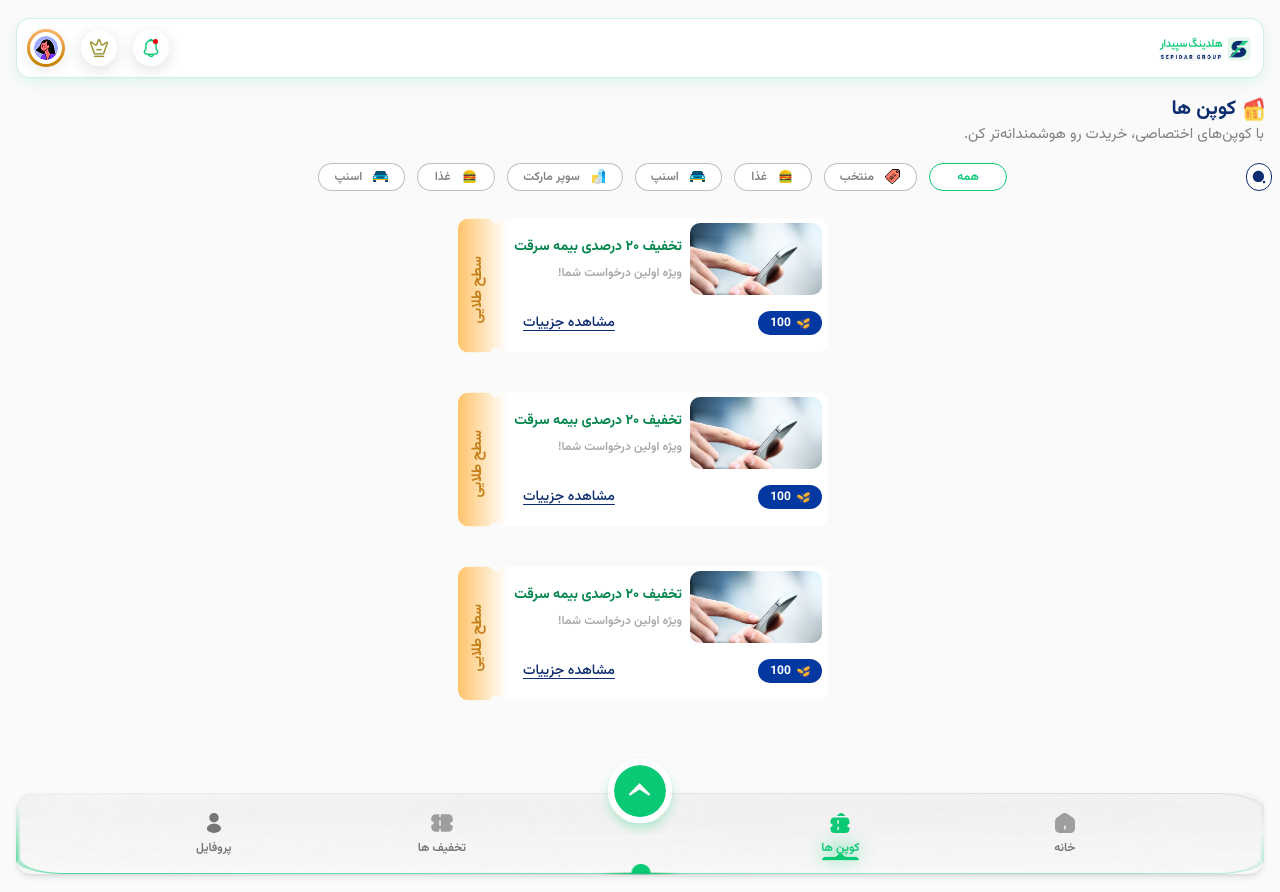
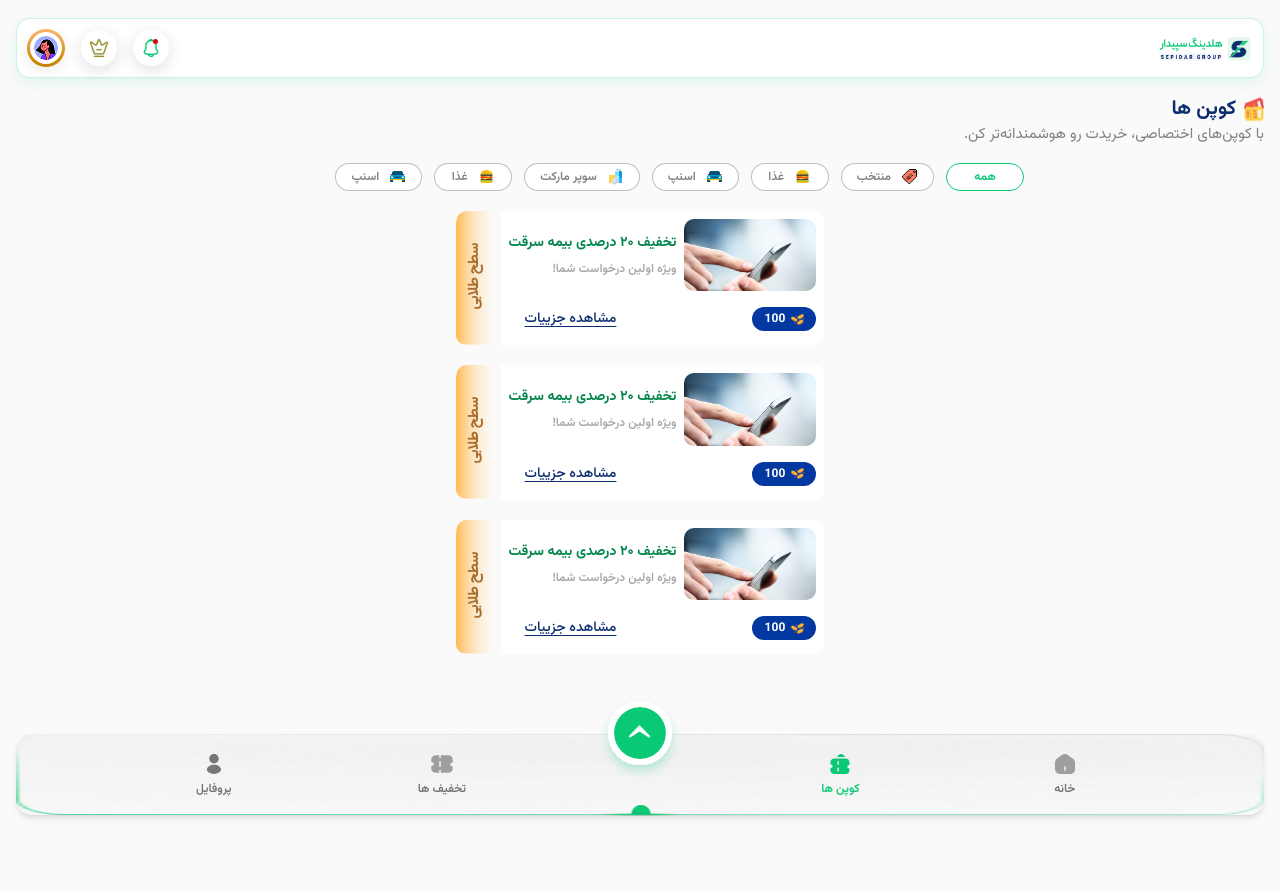
Before and after one commit to mahdimazhabi/club-dashbord, a React (Vite) app: page /plans in a window 1280 px wide. After the commit the page ends 833 px from the top, so only its background shows below. Built offline with nearby package versions, Linux system fonts and the light colour scheme.

Commit message:
edit to cards to plans

```diff
--- a/src/assets/index.ts
+++ b/src/assets/index.ts
@@ -34,3 +34,4 @@ export { default as InfoEmptyIcons } from "@/assets/svg/info-empty.svg?react";
 export { default as CalenderIcon } from "@/assets/svg/calendaricons_calendar.svg?react";
 export { default as SearchIcon } from "@/assets/svg/search-normal.svg?react";
 export { default as TicketIcon2 } from "@/assets/svg//icons_ticket_2.svg?react";
+export { default as VectorIcon } from "@/assets/svg/icons_Vector_273.svg?react";
--- a/src/components/Navbar.tsx
+++ b/src/components/Navbar.tsx
@@ -2,7 +2,6 @@ import {
   HomeIcon,
   ProfileIcon,
   TicketIcon,
-  UnionIcon,
   DrawerIcon,
   TicketIcon2,
 } from "@/assets";
@@ -60,9 +59,6 @@ const Navbar = () => {
         >
           {item.label}
         </span>
-        {location.pathname === item.url && (
-          <UnionIcon className="absolute bottom-0 " />
-        )}
       </li>
     </Link>
   );
--- a/src/page/plans/components/ListsPlans.tsx
+++ b/src/page/plans/components/ListsPlans.tsx
@@ -7,7 +7,7 @@ import { Button } from "@/components/ui/button";
 const ListsPlans = () => {
   return (
     <section>
-      <div className="px-4">
+      <div>
         <div className="flex gap-2 ">
           <img src={DisImg} alt="dis" width={20} height={20} />
           <h1 className="text-spidar2 text-[20px] font-bold capitalize">
@@ -19,42 +19,9 @@ const ListsPlans = () => {
         </p>
       </div>
       <SliderSearch />
-
-      <div
-        className="mx-auto h-[150px] w-[380px]  relative shadow-lg mt-6 bg-white"
-        style={{
-          clipPath: `path("M8 14C8 8.47715 12.4772 4 18 4H40L40.1431 4.33731C42.594 10.1145 50.8553 9.89779 53 4H100.5H123.625H146.75H193H368C373.523 4 378 8.47715 378 14V71V87.75V95.5301V103.376V110.175V121.25V128C378 133.523 373.523 138 368 138H193H146.75H100.5H53C50.8757 132.07 42.5684 131.854 40.1395 137.666L40 138H18C12.4772 138 8 133.523 8 128V121.25V110.175V103.376V95.5301V71V14Z")`,
-          WebkitClipPath: `path("M8 14C8 8.47715 12.4772 4 18 4H40L40.1431 4.33731C42.594 10.1145 50.8553 9.89779 53 4H100.5H123.625H146.75H193H368C373.523 4 378 8.47715 378 14V71V87.75V95.5301V103.376V110.175V121.25V128C378 133.523 373.523 138 368 138H193H146.75H100.5H53C50.8757 132.07 42.5684 131.854 40.1395 137.666L40 138H18C12.4772 138 8 133.523 8 128V121.25V110.175V103.376V95.5301V71V14Z")`,
-          boxShadow:
-            "0px 1px 2px rgba(0,0,0,0.25), 0px 4px 8px rgba(0,0,0,0.05)",
-          overflow: "visible",
-        }}
-      >
-        <div
-          className="absolute top-0 left-0 h-full w-[15%] pointer-events-none flex items-center justify-center"
-          style={{
-            background:
-              "linear-gradient(90deg, #FFBA53 0%, rgba(255, 255, 255, 0) 100%)",
-            clipPath: "inherit",
-            WebkitClipPath: "inherit",
-            zIndex: 10,
-          }}
-        >
-          <span
-            style={{
-              writingMode: "vertical-rl",
-              transform: "rotate(180deg)",
-              color: "#C47F18",
-              fontWeight: "bold",
-              fontSize: "14px",
-              userSelect: "none",
-            }}
-          >
-            سطح طلایی
-          </span>
-        </div>
-
-        <div className="p-2 pl-[15%] relative z-20">
+      <div className="flex justify-center mt-5">
+        <div className="bg-[#FFF]  rounded-r-lg ">
+          <div className="p-2  relative z-20">
             <div className="flex items-center gap-2">
               <div>
                 <img
@@ -88,41 +55,48 @@ const ListsPlans = () => {
             </div>
           </div>
         </div>
-      <div
-        className="mx-auto h-[150px] w-[380px]  relative shadow-lg mt-6 bg-white"
-        style={{
-          clipPath: `path("M8 14C8 8.47715 12.4772 4 18 4H40L40.1431 4.33731C42.594 10.1145 50.8553 9.89779 53 4H100.5H123.625H146.75H193H368C373.523 4 378 8.47715 378 14V71V87.75V95.5301V103.376V110.175V121.25V128C378 133.523 373.523 138 368 138H193H146.75H100.5H53C50.8757 132.07 42.5684 131.854 40.1395 137.666L40 138H18C12.4772 138 8 133.523 8 128V121.25V110.175V103.376V95.5301V71V14Z")`,
-          WebkitClipPath: `path("M8 14C8 8.47715 12.4772 4 18 4H40L40.1431 4.33731C42.594 10.1145 50.8553 9.89779 53 4H100.5H123.625H146.75H193H368C373.523 4 378 8.47715 378 14V71V87.75V95.5301V103.376V110.175V121.25V128C378 133.523 373.523 138 368 138H193H146.75H100.5H53C50.8757 132.07 42.5684 131.854 40.1395 137.666L40 138H18C12.4772 138 8 133.523 8 128V121.25V110.175V103.376V95.5301V71V14Z")`,
-          boxShadow:
-            "0px 1px 2px rgba(0,0,0,0.25), 0px 4px 8px rgba(0,0,0,0.05)",
-          overflow: "visible",
-        }}
+        <svg
+          xmlns="http://www.w3.org/2000/svg"
+          width="45"
+          height="134"
+          viewBox="0 0 45 134"
+          fill="none"
         >
-        <div
-          className="absolute top-0 left-0 h-full w-[15%] pointer-events-none flex items-center justify-center"
-          style={{
-            background:
-              "linear-gradient(90deg, #FFBA53 0%, rgba(255, 255, 255, 0) 100%)",
-            clipPath: "inherit",
-            WebkitClipPath: "inherit",
-            zIndex: 10,
-          }}
+          <defs>
+            <linearGradient
+              id="gold-gradient"
+              x1="0"
+              y1="0"
+              x2="45"
+              y2="0"
+              gradientUnits="userSpaceOnUse"
             >
-          <span
-            style={{
-              writingMode: "vertical-rl",
-              transform: "rotate(180deg)",
-              color: "#C47F18",
-              fontWeight: "bold",
-              fontSize: "14px",
-              userSelect: "none",
-            }}
+              <stop offset="0%" stopColor="#FFBA53" />
+              <stop offset="100%" stopColor="white" stopOpacity="0" />
+            </linearGradient>
+          </defs>
+
+          <path
+            d="M41.6981 130.46L45 133V1L41.8731 3.34514C40.1562 4.63283 37.809 4.68121 36.0405 3.46535L31 0H11.3628C10.1281 0 8.90051 0.187342 7.72199 0.555629C3.92088 1.74348 1.14131 5.01084 0.578113 8.95321L0.130657 12.0854C0.0436619 12.6944 0 13.3087 0 13.9239V85V124.61C0 125.851 0.307848 127.072 0.89594 128.164C2.52202 131.184 5.58425 133.189 9 133.5H32L35.4199 130.606C37.2172 129.085 39.832 129.025 41.6981 130.46Z"
+            fill="url(#gold-gradient)"
+          />
+
+          <text
+            x="40"
+            y="70"
+            fontSize="15px"
+            fontWeight="700"
+            letterSpacing="-0.45px"
+            fill="#A86D2E"
+            transform="rotate(-90, 12, 60)"
           >
             سطح طلایی
-          </span>
+          </text>
+        </svg>
       </div>
-
-        <div className="p-2 pl-[15%] relative z-20">
+      <div className="flex justify-center mt-5">
+        <div className="bg-[#FFF]  rounded-r-lg ">
+          <div className="p-2  relative z-20">
             <div className="flex items-center gap-2">
               <div>
                 <img
@@ -156,41 +130,48 @@ const ListsPlans = () => {
             </div>
           </div>
         </div>
-      <div
-        className="mx-auto h-[150px] w-[380px]  relative shadow-lg mt-6 bg-white"
-        style={{
-          clipPath: `path("M8 14C8 8.47715 12.4772 4 18 4H40L40.1431 4.33731C42.594 10.1145 50.8553 9.89779 53 4H100.5H123.625H146.75H193H368C373.523 4 378 8.47715 378 14V71V87.75V95.5301V103.376V110.175V121.25V128C378 133.523 373.523 138 368 138H193H146.75H100.5H53C50.8757 132.07 42.5684 131.854 40.1395 137.666L40 138H18C12.4772 138 8 133.523 8 128V121.25V110.175V103.376V95.5301V71V14Z")`,
-          WebkitClipPath: `path("M8 14C8 8.47715 12.4772 4 18 4H40L40.1431 4.33731C42.594 10.1145 50.8553 9.89779 53 4H100.5H123.625H146.75H193H368C373.523 4 378 8.47715 378 14V71V87.75V95.5301V103.376V110.175V121.25V128C378 133.523 373.523 138 368 138H193H146.75H100.5H53C50.8757 132.07 42.5684 131.854 40.1395 137.666L40 138H18C12.4772 138 8 133.523 8 128V121.25V110.175V103.376V95.5301V71V14Z")`,
-          boxShadow:
-            "0px 1px 2px rgba(0,0,0,0.25), 0px 4px 8px rgba(0,0,0,0.05)",
-          overflow: "visible",
-        }}
+        <svg
+          xmlns="http://www.w3.org/2000/svg"
+          width="45"
+          height="134"
+          viewBox="0 0 45 134"
+          fill="none"
         >
-        <div
-          className="absolute top-0 left-0 h-full w-[15%] pointer-events-none flex items-center justify-center"
-          style={{
-            background:
-              "linear-gradient(90deg, #FFBA53 0%, rgba(255, 255, 255, 0) 100%)",
-            clipPath: "inherit",
-            WebkitClipPath: "inherit",
-            zIndex: 10,
-          }}
+          <defs>
+            <linearGradient
+              id="gold-gradient"
+              x1="0"
+              y1="0"
+              x2="45"
+              y2="0"
+              gradientUnits="userSpaceOnUse"
             >
-          <span
-            style={{
-              writingMode: "vertical-rl",
-              transform: "rotate(180deg)",
-              color: "#C47F18",
-              fontWeight: "bold",
-              fontSize: "14px",
-              userSelect: "none",
-            }}
+              <stop offset="0%" stopColor="#FFBA53" />
+              <stop offset="100%" stopColor="white" stopOpacity="0" />
+            </linearGradient>
+          </defs>
+
+          <path
+            d="M41.6981 130.46L45 133V1L41.8731 3.34514C40.1562 4.63283 37.809 4.68121 36.0405 3.46535L31 0H11.3628C10.1281 0 8.90051 0.187342 7.72199 0.555629C3.92088 1.74348 1.14131 5.01084 0.578113 8.95321L0.130657 12.0854C0.0436619 12.6944 0 13.3087 0 13.9239V85V124.61C0 125.851 0.307848 127.072 0.89594 128.164C2.52202 131.184 5.58425 133.189 9 133.5H32L35.4199 130.606C37.2172 129.085 39.832 129.025 41.6981 130.46Z"
+            fill="url(#gold-gradient)"
+          />
+
+          <text
+            x="40"
+            y="70"
+            fontSize="15px"
+            fontWeight="700"
+            letterSpacing="-0.45px"
+            fill="#A86D2E"
+            transform="rotate(-90, 12, 60)"
           >
             سطح طلایی
-          </span>
+          </text>
+        </svg>
       </div>
-
-        <div className="p-2 pl-[15%] relative z-20">
+      <div className="flex justify-center mt-5">
+        <div className="bg-[#FFF]  rounded-r-lg ">
+          <div className="p-2  relative z-20">
             <div className="flex items-center gap-2">
               <div>
                 <img
@@ -224,6 +205,45 @@ const ListsPlans = () => {
             </div>
           </div>
         </div>
+        <svg
+          xmlns="http://www.w3.org/2000/svg"
+          width="45"
+          height="134"
+          viewBox="0 0 45 134"
+          fill="none"
+        >
+          <defs>
+            <linearGradient
+              id="gold-gradient"
+              x1="0"
+              y1="0"
+              x2="45"
+              y2="0"
+              gradientUnits="userSpaceOnUse"
+            >
+              <stop offset="0%" stopColor="#FFBA53" />
+              <stop offset="100%" stopColor="white" stopOpacity="0" />
+            </linearGradient>
+          </defs>
+
+          <path
+            d="M41.6981 130.46L45 133V1L41.8731 3.34514C40.1562 4.63283 37.809 4.68121 36.0405 3.46535L31 0H11.3628C10.1281 0 8.90051 0.187342 7.72199 0.555629C3.92088 1.74348 1.14131 5.01084 0.578113 8.95321L0.130657 12.0854C0.0436619 12.6944 0 13.3087 0 13.9239V85V124.61C0 125.851 0.307848 127.072 0.89594 128.164C2.52202 131.184 5.58425 133.189 9 133.5H32L35.4199 130.606C37.2172 129.085 39.832 129.025 41.6981 130.46Z"
+            fill="url(#gold-gradient)"
+          />
+
+          <text
+            x="40"
+            y="70"
+            fontSize="15px"
+            fontWeight="700"
+            letterSpacing="-0.45px"
+            fill="#A86D2E"
+            transform="rotate(-90, 12, 60)"
+          >
+            سطح طلایی
+          </text>
+        </svg>
+      </div>
     </section>
   );
 };
--- a/src/shared/components/SliderSearch.tsx
+++ b/src/shared/components/SliderSearch.tsx
@@ -4,7 +4,7 @@ import { useState } from "react";
 import CarImg from "@/assets/img/car.png";
 import foodImg from "@/assets/img/food.png";
 import disImg from "@/assets/img/SliderImg.png";
-import { SearchIcon } from "@/assets";
+// import { SearchIcon } from "@/assets";
 import MailkImg from "@/assets/img/Mailk.png";
 
 const SliderSearch = () => {
@@ -24,9 +24,9 @@ const SliderSearch = () => {
   return (
     <div className="mt-4">
       <div className="flex items-center gap-2 px-2">
-        <div className="min-w-[26px] h-[28px] flex items-center justify-center bg-white rounded-[15px] border border-spidar2">
+        {/* <div className="min-w-[26px] h-[28px] flex items-center justify-center bg-white rounded-[15px] border border-spidar2">
           <SearchIcon className="w-4 h-4 text-[#818181]" />
-        </div>
+        </div> */}
 
         <div className="embla select-none w-full">
           <div className="embla__viewport" ref={emblaRef}>
--- a/src/shared/layout/plan/PlanLayout.tsx
+++ b/src/shared/layout/plan/PlanLayout.tsx
@@ -4,14 +4,14 @@ import Navbar from "@/components/Navbar";
 
 const PlanLayout = () => {
   return (
-    <section className=" py-[18px] space-y-4">
-      <header className="px-4">
+    <section className="px-4 py-[18px] space-y-4">
+      <header>
         <Header />
       </header>
       <main>
         <ListsPlans />
       </main>
-      <footer className="px-4">
+      <footer>
         <Navbar />
       </footer>
     </section>
```
Also changed, not shown: src/assets/svg/icons_Vector_273.svg (added). Lines whose indentation alone changed are shown as unchanged.
